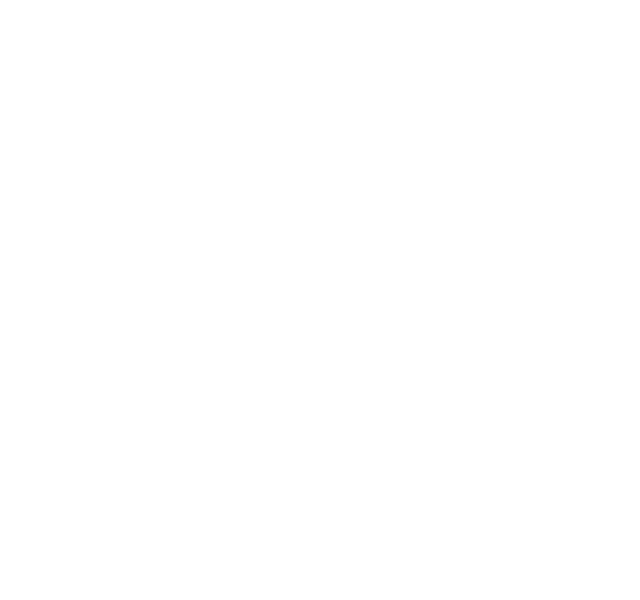
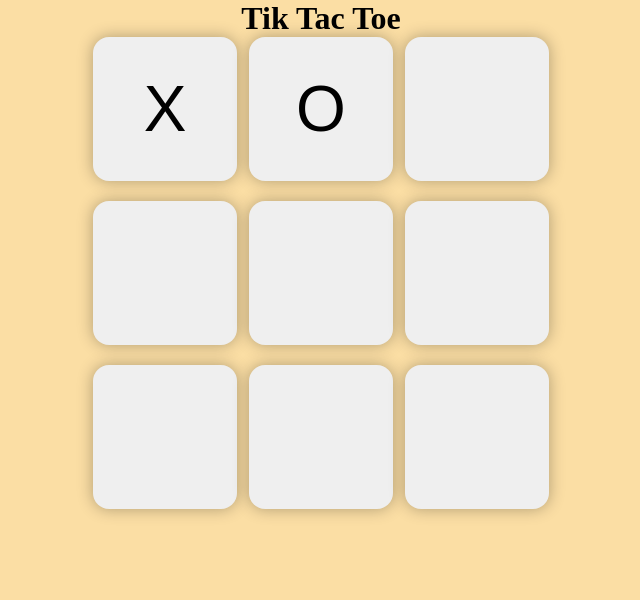
Before and after one commit to ashishmisal23/TikTakToe, a plain HTML site: page index.html in a window 1280 px wide. Shown: the whole page, without its empty margins (319-959 px from the left). Drawn offline with Linux system fonts and the light colour scheme.

Commit message:
First Commit

```diff
--- a/index.html
+++ b/index.html
@@ -1,11 +1,33 @@
 <!DOCTYPE html>
 <html lang="en">
+
 <head>
     <meta charset="UTF-8">
     <meta name="viewport" content="width=device-width, initial-scale=1.0">
-    <title>Document</title>
+    <title>Tik Tac Toe | Home Page</title>
+    <link rel="stylesheet" href="style.css">
+
 </head>
+
 <body>
+    <main>
+        <h1>Tik Tac Toe</h1>
+        <div class="container">
+            <div class="game">
+                <button class="box">X</button>
+                <button class="box">O</button>
+                <button class="box"></button>
+                <button class="box"></button>
+                <button class="box"></button>
+                <button class="box"></button>
+                <button class="box"></button>
+                <button class="box"></button>
+                <button class="box"></button>
+            </div>
+        </div>
+    </main>
+
 
 </body>
+
 </html>
--- /dev/null
+++ b/style.css
@@ -0,0 +1,38 @@
+*{
+    margin: 0;
+    padding: 0;
+}
+
+body{
+    background-color: #fbdea4;
+    text-align: center;
+}
+
+.container{
+    height: 70vh;
+    display: flex;
+    justify-content: center;
+}
+
+
+.game{
+    height: 60vmin;
+    width: 60vmin;
+    display: flex;
+    flex-wrap: wrap;
+    justify-content: center;
+    gap: 1.5vmin;
+
+}
+
+.box{
+    height: 18vmin;
+    width: 18vmin;
+    border-radius: 1rem;
+    border: none;
+    box-shadow: 0 0 1rem rgba(0, 0, 0, 0.3);
+    font-size: 8vmin;
+
+
+
+}
```
